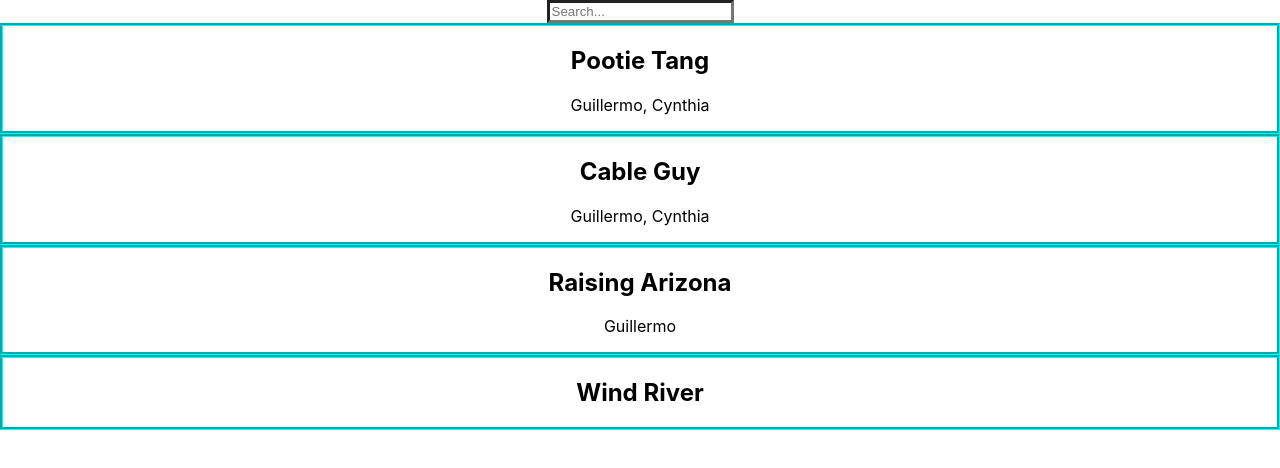
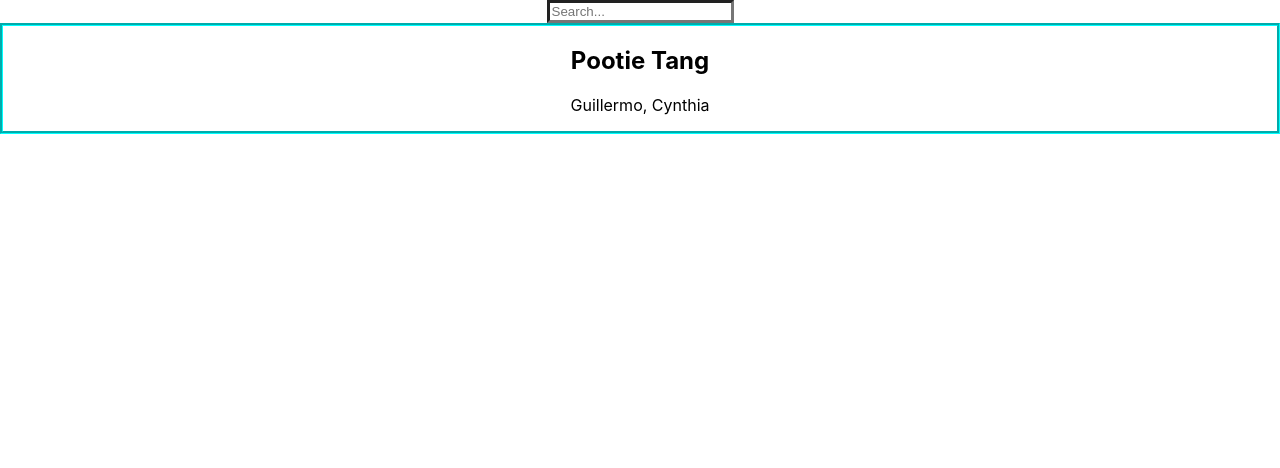
Before and after one commit to VALE46GP/watch-with-me, a React (Create React App) app: page / in a window 1280 px wide. Shown: the top 468 px of the page. Built offline with nearby package versions, Linux system fonts and the light colour scheme; no server answers.

Commit message:
add movieDb api key & begin conversion to redux

```diff
--- a/package.json
+++ b/package.json
@@ -12,7 +12,8 @@
     "mongoose": "^5.4.19",
     "react": "^16.8.4",
     "react-dom": "^16.8.4",
-    "react-scripts": "2.1.8"
+    "react-scripts": "2.1.8",
+    "redux": "^4.0.1"
   },
   "scripts": {
     "start": "react-scripts start",
--- a/src/components/App.js
+++ b/src/components/App.js
@@ -13,16 +13,7 @@
             results: [{
                 title: 'Pootie Tang',
                 withwhom: ['Guillermo', 'Cynthia'],
-            }, {
-                title: 'Cable Guy',
-                withwhom: ['Guillermo', 'Cynthia'],
-            }, {
-                title: 'Raising Arizona',
-                withwhom: ['Guillermo'],
-            }, {
-                title: 'Wind River',
-                withwhom: [],
-            }],
+            },],
         };
         this.handleSearchInputChange = this.handleSearchInputChange.bind(this);
     }
--- /dev/null
+++ b/src/config/movieDb.example.js
@@ -0,0 +1,5 @@
+// Put your MovieDb API keys here!
+// https://www.themoviedb.org
+var MOVIEDB_API_KEY = 'YOUR_API_KEY_HERE';
+
+export default MOVIEDB_API_KEY;
--- /dev/null
+++ b/src/redux/actions.js
@@ -0,0 +1,5 @@
+const actions = {
+    ADD_MEDIA: 'ADD_MEDIA',
+};
+
+export default actions;
--- /dev/null
+++ b/src/redux/reducers.js
@@ -0,0 +1,5 @@
+const reducers = {
+
+};
+
+export default reducers;
```
Also changed, not shown: src/redux/store.js (added), 2 other files (tests, documents, lock files or other folders).
